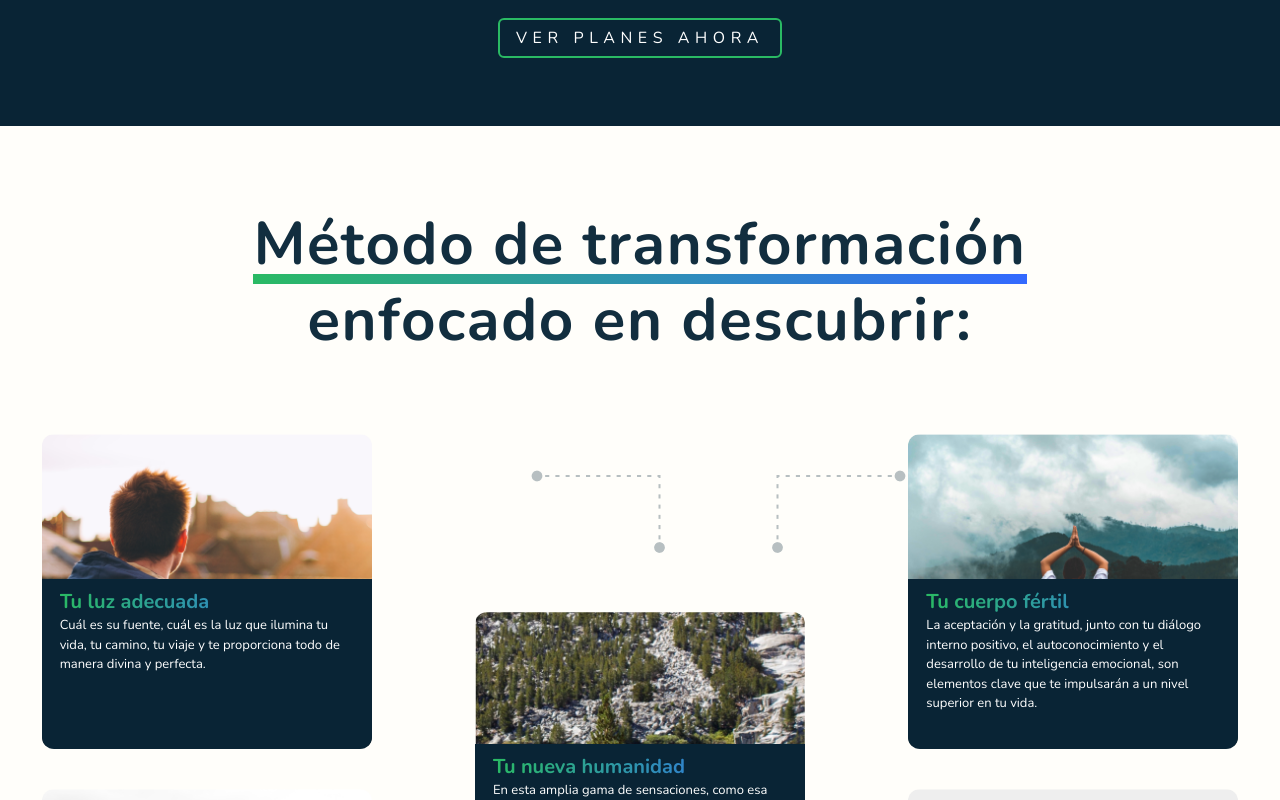
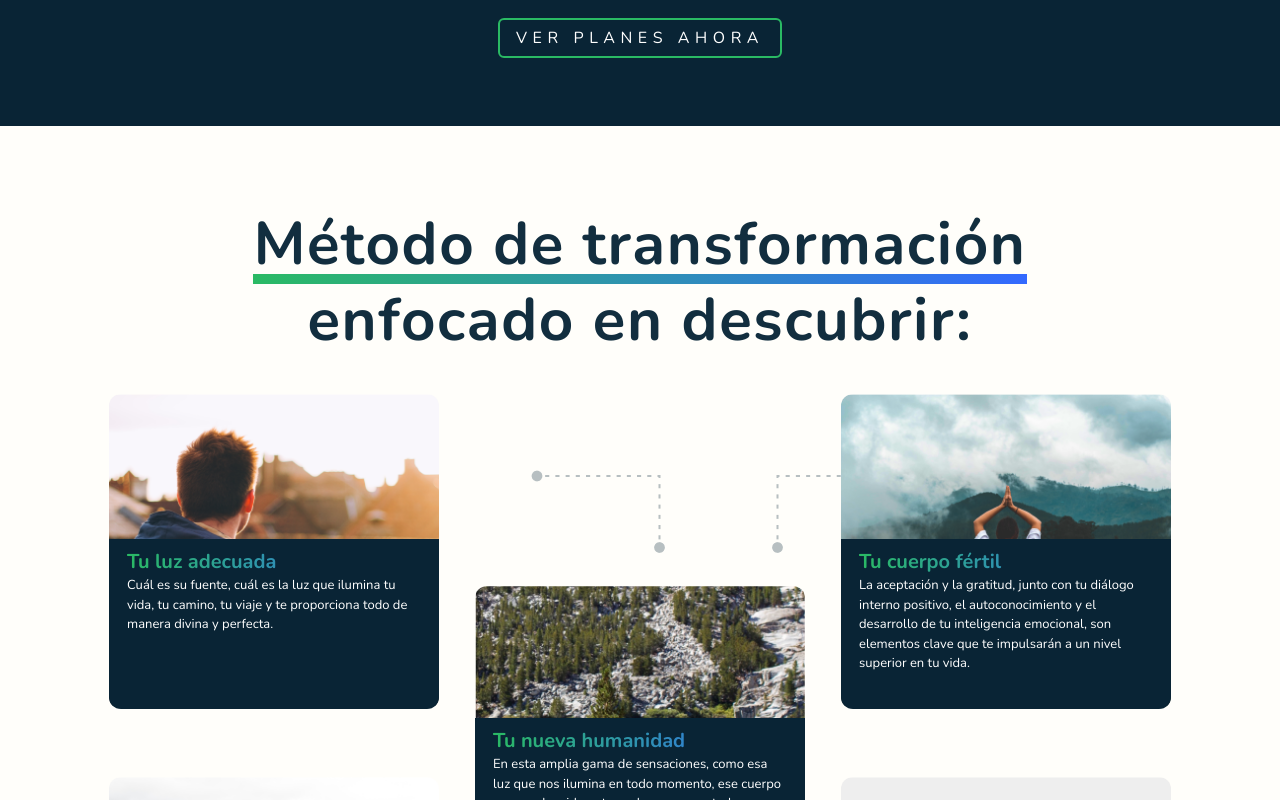
Before and after one commit to revdev-earth/JonathanPFrontend, a React (Vite) app: page / in a window 1280 px wide. Shown: the part 2340-3140 px from the top of the page. Built offline with nearby package versions, Linux system fonts and the light colour scheme.

Commit message:
Section 4 desktop

```diff
--- a/src/Sections/4/index.tsx
+++ b/src/Sections/4/index.tsx
@@ -65,7 +65,11 @@ const Section4 = () => {
   return (
     <div
       id="metodo"
-      className="relative flex flex-col min-h-[800px] py-1 pb-[35px] md:py-[88px] gap-5 md:gap-20"
+      className="
+        relative flex flex-col min-h-[800px]
+        py-1 pb-[35px] md:py-[88px] md:pb-[100px]
+        gap-5 md:gap-[40px]
+      "
     >
       <img
         src="/section4/vector-section-4.png"
@@ -113,10 +117,15 @@ const Section4 = () => {
         <div className="md:mt-4">enfocado en descubrir:</div>
       </div>
 
-      <div className="grid  grid-cols-1 gap-5 md:grid-cols-3 items-center mt-1">
+      <div
+        className="
+          grid gap-5
+          md:flex m-auto md:gap-[36px]
+          items-center mt-1"
+      >
         <div
           className="
-            flex flex-col gap-5 md:gap-10
+            flex flex-col gap-5 md:gap-[68px]
             items-center
           "
         >
@@ -133,7 +142,7 @@ const Section4 = () => {
         </div>
         <div
           className="
-            flex flex-col gap-5 md:gap-10
+            flex flex-col gap-5 md:gap-[68px]
             items-center
           "
         >
```
